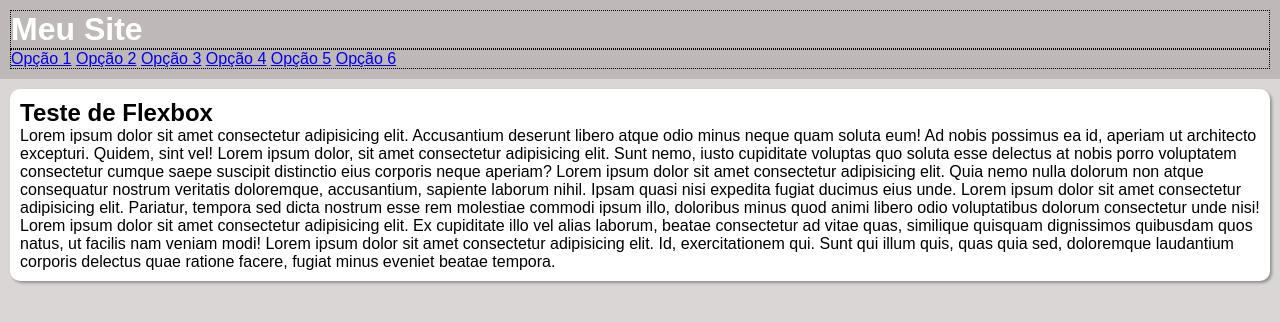
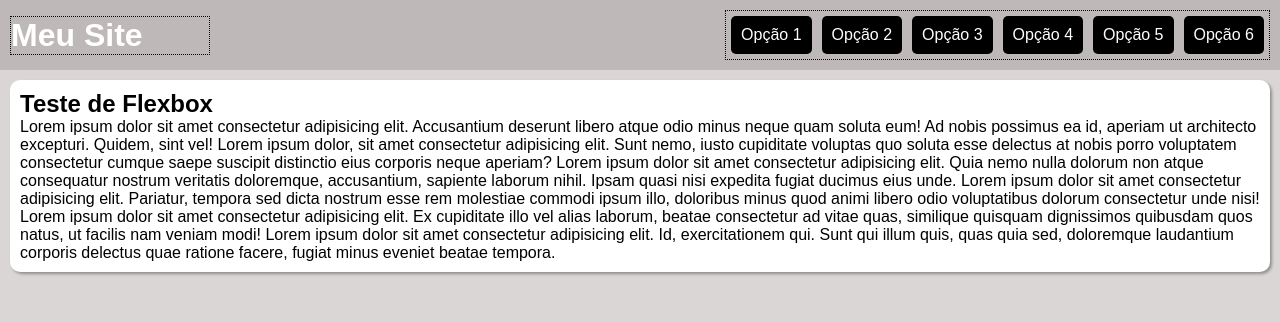
Before and after one commit to fglanna/ex027, a plain HTML site: page flex013-menu flexbox/index.html in a window 1280 px wide. Drawn offline with Linux system fonts and the light colour scheme.

Commit message:
Atualizando Menu Flexbox

```diff
--- a/flex013-menu flexbox/style.css
+++ b/flex013-menu flexbox/style.css
@@ -19,14 +19,41 @@ header {
     color: white;
     padding: 10px;
 
+    display: flex;
+    flex-flow: row wrap;
+    justify-content: space-between;
+    align-items: center;
+
 }
 
 header > h1 {
     border: 1px dotted black;
+    flex: 0 0 200px;
 }
 
-nav {
+header > nav {
     border: 1px dotted black;
+
+    display: flex;
+    flex-flow: row wrap;
+    justify-content: flex-end;
+}
+
+header > nav > a {
+    background-color: black;
+    color: white;
+    padding: 10px;
+    margin: 5px;
+    border-radius: 5px;
+    text-decoration: none;
+    text-align: center;
+
+}
+
+header > nav > a:hover {
+    background-color: rgb(251, 246, 246);
+    color: black;
+    transition: background-color 0.3s;
 }
 
 main {
```
